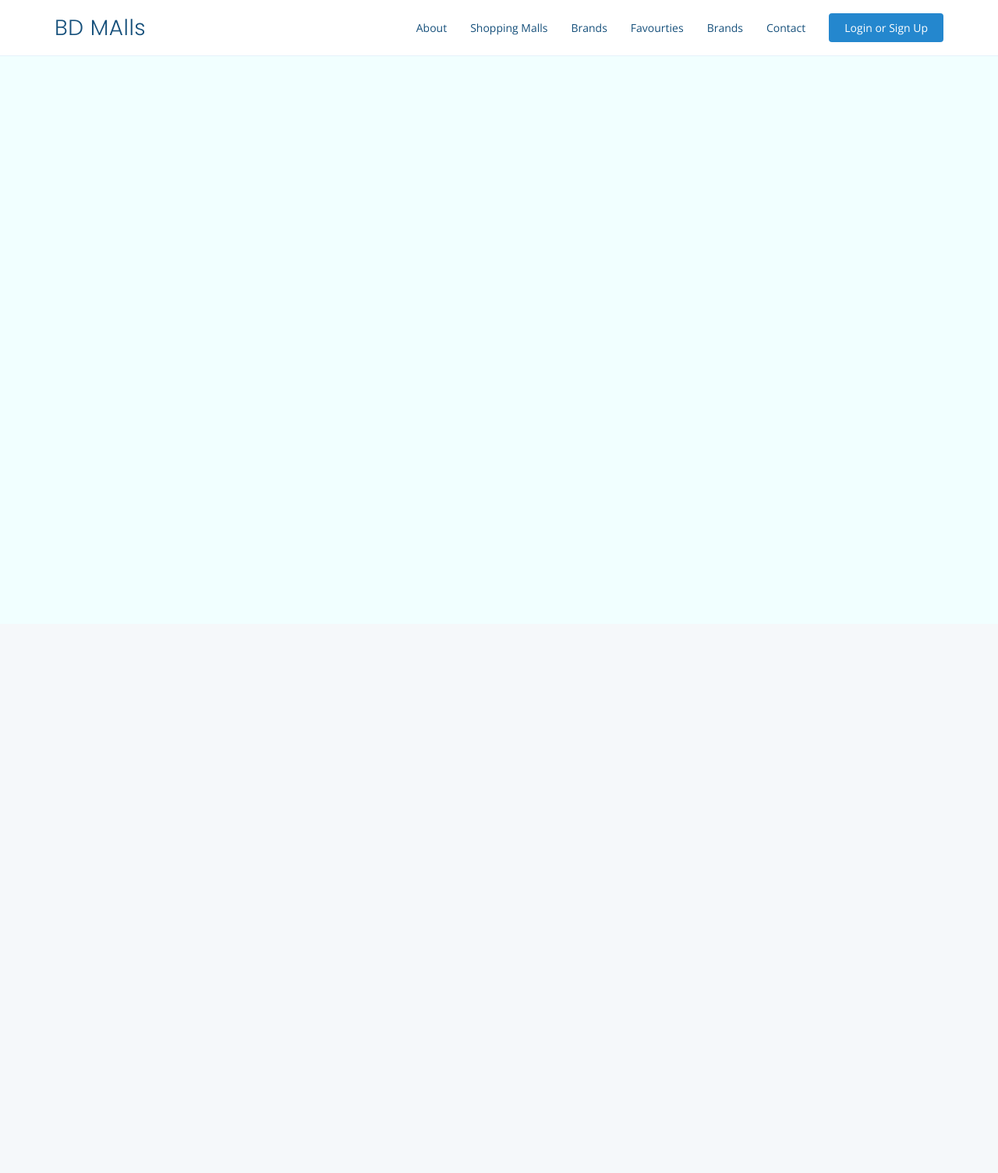
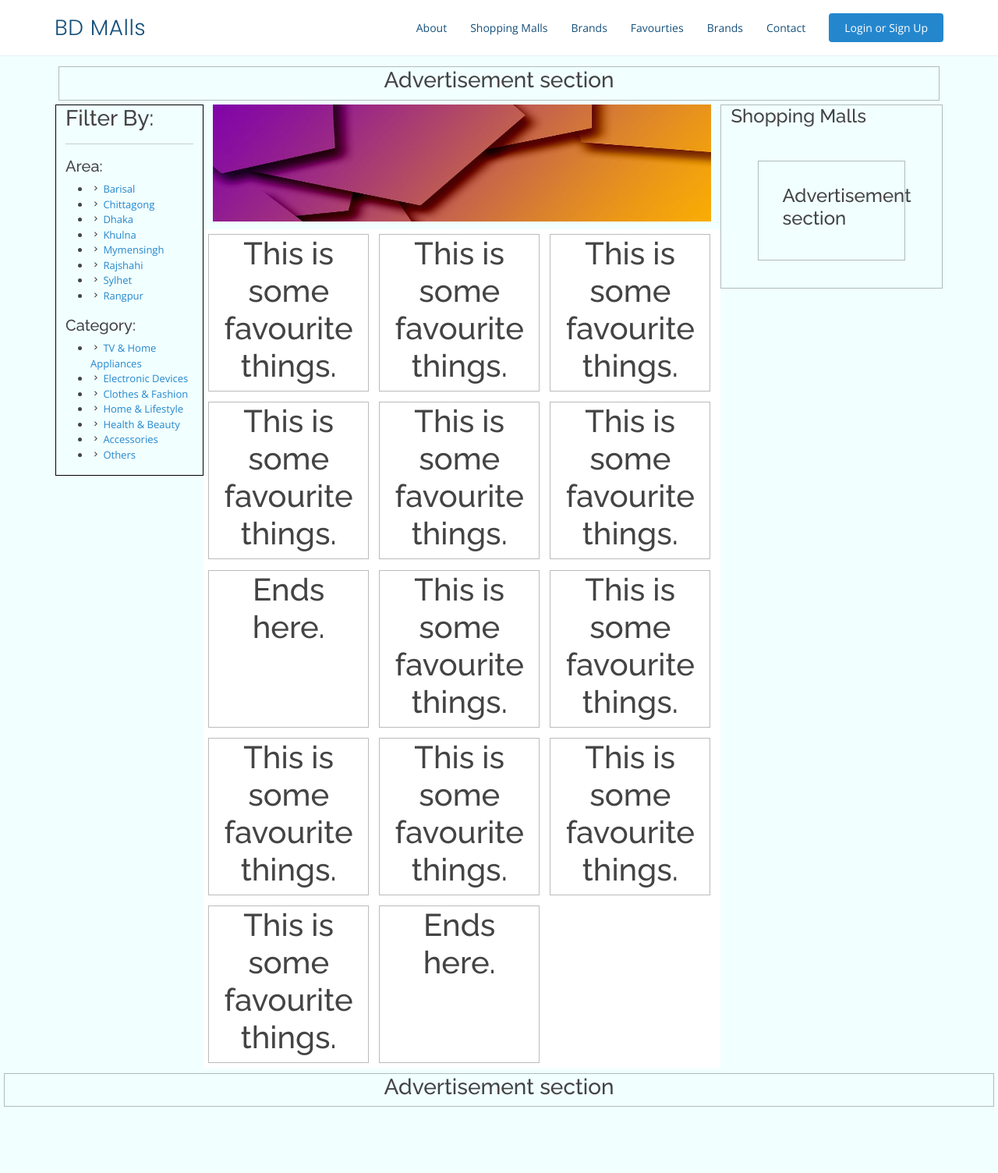
Before and after one commit to ShykatEmam/newinfoshop, a Django app: page /favourite in a window 1280 px wide. Shown: the whole page at 78% size. Before the commit the page ends 72 px from the top, so only its background shows below. Run offline with Django 4.2, Linux system fonts and the light colour scheme; some libraries are stand-ins or nearby versions.

Commit message:
19-05-22

```diff
--- a/app2/views.py
+++ b/app2/views.py
@@ -72,7 +72,6 @@ def counter(request):
 
 def post(request,pk):
     return render(request,'post.html',{'pk': pk})
-
 
 def add_malls(request):
     if  request.method == 'POST':
@@ -180,8 +179,6 @@ def brand_details(request):
     sps = random.sample(spitems,5)
     sps2 = random.sample(spitems,6)
 
-
-
     return render(request,'brand_details.html',{'pk':pk,'page_title':page_title,'pks':pks,'sp':sp,'sps':sps,'sps2':sps2,'pks2':pks2})
 
 def shop_details(request):
--- a/templates/brands.html
+++ b/templates/brands.html
@@ -1,7 +1,6 @@
 {% load static %} {% include "link.html" %} {% include 'header.html' %}
 <!-- End Header -->
 <style>
-
     .more_details:hover{
 
         color:rgb(44, 111, 255);
@@ -11,7 +10,6 @@
         color:rgb(0, 0, 0);
         font-size:  20px;
     }
-
 
 </style>
 
@@ -66,7 +64,6 @@
                     <div class="row" style="background-color:white;">
                         {% for brand in brand_paginators %}
                         <div class="col-lg-3 " style="border: 1px solid rgba(0, 0, 0, 0.267); margin-bottom: 1%; text-align: center; margin-top: 1%; margin-right: 1%; margin-left: 1%; width:31%; background-color:white;">
-
                             <img src="{{brand.image_0.url}}" class="img-fluid" alt="" style="padding-top: 5%;">
                             <br>
                             <br>
@@ -95,7 +92,6 @@
                         <a href="?page={{brand_paginators.paginator.num_pages}}">&emsp;Last &raquo;</a> {% endif %}
 
                     </div>
-
 
                 </div>
 
@@ -129,5 +125,4 @@
 
     {% include "footer.html " %}
 
-
 </body>
--- a/templates/favourite.html
+++ b/templates/favourite.html
@@ -1,4 +1,78 @@
 {% load static %} {% include "link.html" %} {% include 'header.html' %}
 <!-- End Header -->
 
-Favourite something...
+<body>
+    <section>
+        <div class="container">
+            <div class="row" style="border: 1px solid rgba(0, 0, 0, 0.267); margin: 5px; text-align: center;">
+                <h3>Advertisement section</h3>
+            </div>
+            <div class="row" style="margin: 1px;">
+
+                <div class="col-lg-2 col-md-10" style="border: 1px solid black; height:fit-content; margin-bottom: 2%;">
+
+                    <h3>Filter By:</h3>
+                    <hr>
+                    <div class="area">
+                        <h5>Area:</h5>
+                        <ul>
+                            <li><i class="bx bx-chevron-right "></i> <a href="# ">Barisal</a></li>
+                            <li><i class="bx bx-chevron-right "></i> <a href="# ">Chittagong </a></li>
+                            <li><i class="bx bx-chevron-right "></i> <a href="# ">Dhaka </a></li>
+                            <li><i class="bx bx-chevron-right "></i> <a href="# ">Khulna </a></li>
+                            <li><i class="bx bx-chevron-right "></i> <a href="# ">Mymensingh </a></li>
+                            <li><i class="bx bx-chevron-right "></i> <a href="# ">Rajshahi </a></li>
+                            <li><i class="bx bx-chevron-right "></i> <a href="# ">Sylhet</a></li>
+                            <li><i class="bx bx-chevron-right "></i> <a href="# ">Rangpur</a></li>
+                        </ul>
+                    </div>
+
+                    <div class="area">
+                        <h5>Category:</h5>
+                        <ul>
+                            <li><i class="bx bx-chevron-right "></i> <a href="# ">TV & Home Appliances
+                            </a></li>
+                            <li><i class="bx bx-chevron-right "></i> <a href="# ">Electronic Devices </a></li>
+                            <li><i class="bx bx-chevron-right "></i> <a href="# ">Clothes & Fashion</a></li>
+                            <li><i class="bx bx-chevron-right "></i> <a href="# ">Home & Lifestyle</a></li>
+                            <li><i class="bx bx-chevron-right "></i> <a href="# ">Health & Beauty </a></li>
+                            <li><i class="bx bx-chevron-right "></i> <a href="# ">Accessories </a></li>
+                            <li><i class="bx bx-chevron-right "></i> <a href="# ">Others</a></li>
+                        </ul>
+                    </div>
+
+                </div>
+
+                <div class="col-lg-7 col-md-10">
+                    <div class="row" style="height:fit-content; margin-bottom:10px;">
+                        <img src="/static/assets/img/brand_banner.jpg" alt="" style="height:150px;">
+                    </div>
+                    <div class="row" style="background-color:white;">
+                        {% for i in '12' %} {% for j in '123456' %}
+                        <div class="col-lg-3 " style="border: 1px solid rgba(0, 0, 0, 0.267); margin-bottom: 1%; text-align: center; margin-top: 1%; margin-right: 1%; margin-left: 1%; width:31%; background-color:white;">
+                            <h1>This is some favourite things.</h1>
+                        </div>
+
+                        {% endfor %}
+                        <div class="col-lg-3 " style="border: 1px solid rgba(0, 0, 0, 0.267); margin-bottom: 1%; text-align: center; margin-top: 1%; margin-right: 1%; margin-left: 1%; width:31%; background-color:white;">
+                            <h1>Ends here.</h1>
+                        </div>
+                        <br> {% endfor %}
+                    </div>
+                </div>
+
+                <div class=" col-lg-3 col-md-10 " style="height:fit-content; border: 1px solid rgba(0, 0, 0, 0.267);">
+                    <div class="row">
+                        <h4>Shopping Malls</h4>
+                    </div>
+                    <div style="border: 1px solid rgba(0, 0, 0, 0.267); margin: 35px; padding:30px;">
+                        <h4>Advertisement section</h4>
+                    </div>
+                </div>
+            </div>
+        </div>
+        <div class="row" style="border: 1px solid rgba(0, 0, 0, 0.267); margin: 5px; text-align: center;">
+            <h3>Advertisement section</h3>
+        </div>
+    </section>
+</body>
```
